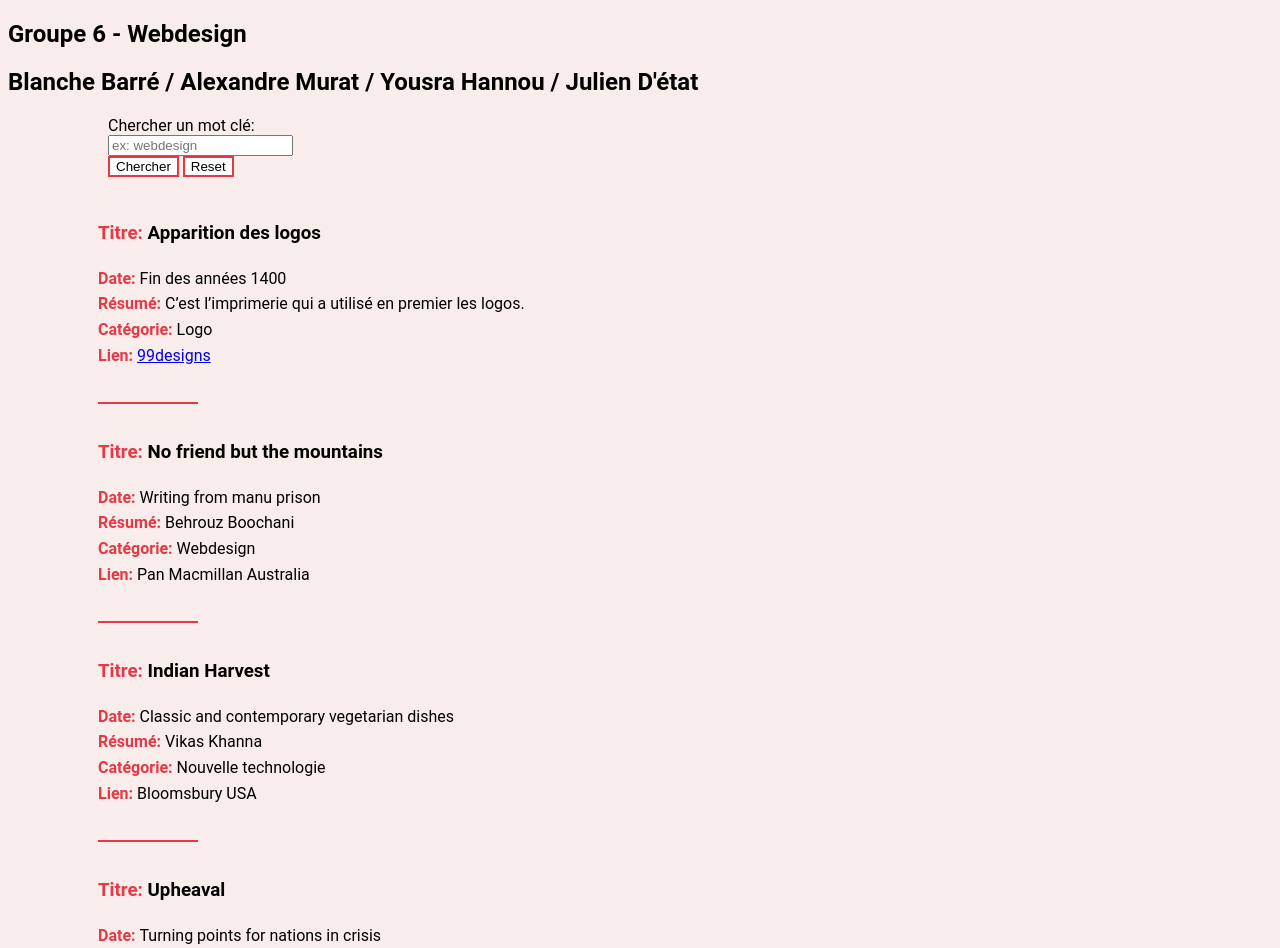
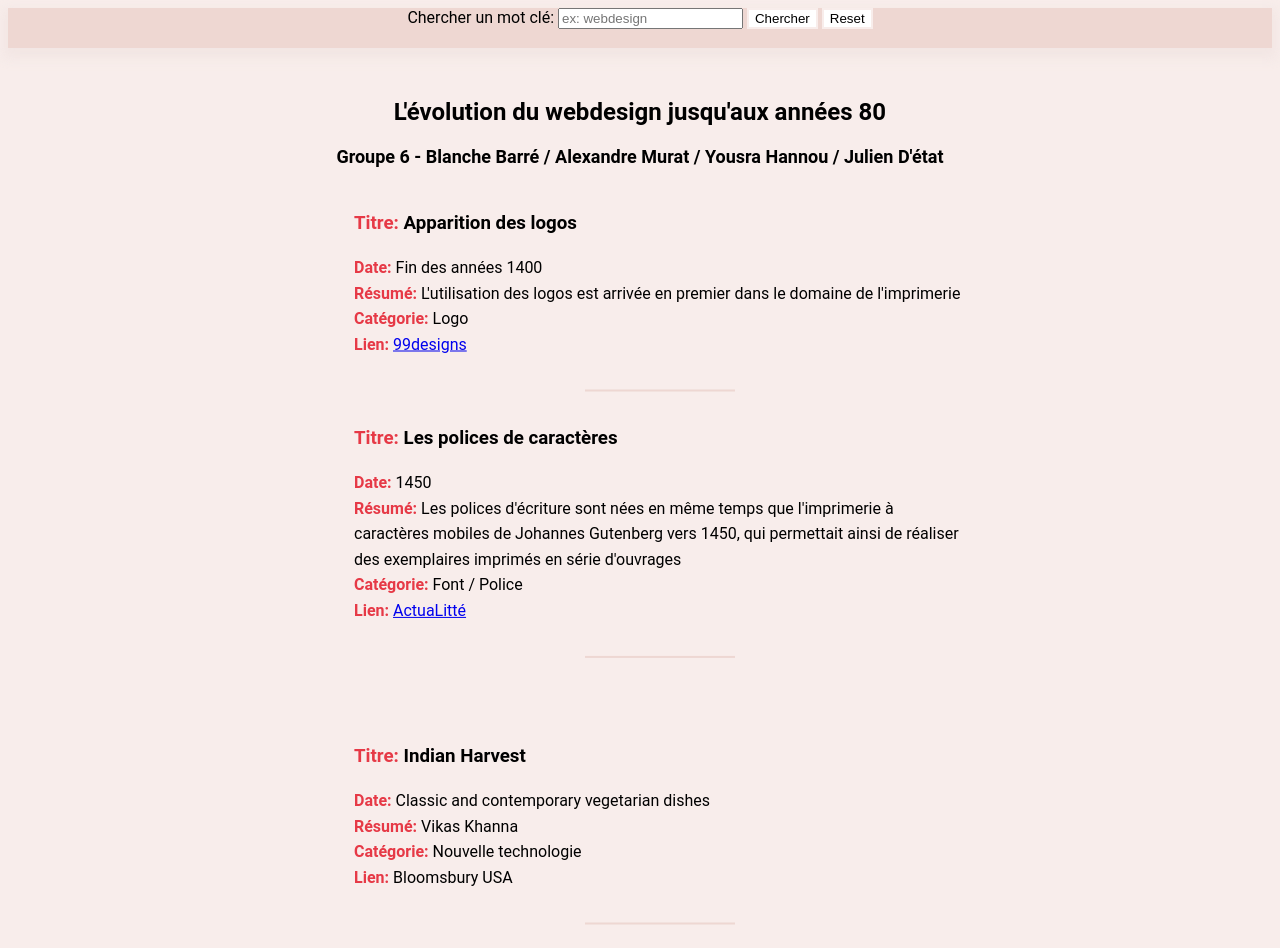
Before and after one commit to julien-detat/g6-culture-digitale, a plain HTML site: page index.html in a window 1280 px wide. Shown: the top 948 px of the page. Drawn offline with Linux system fonts and the light colour scheme.

Commit message:
Push des dernières modifications

```diff
--- a/index.html
+++ b/index.html
@@ -3,26 +3,27 @@
 <head>
   <meta charset="UTF-8">
   <meta name="viewport" content="width=device-width, initial-scale=1.0">
-  <title>chercher un mot</title>
+  <title>Le webdesign</title>
 
   <link rel="stylesheet" type="text/css" href="style.css">
+  <link rel="icon" type="image/png" href="https://kinsta.com/fr/wp-content/uploads/sites/4/2020/01/tendances-web-design.jpg" />
 
 </head>
 <body>
 
-  <section class="intro">
-  <div class="container">
-    <h1>Groupe 6 - Webdesign</h1>
-    <h2>Blanche Barré / Alexandre Murat / Yousra Hannou / Julien D'état</h2>
-  </div>
-</section>
-
-  <form id="recherche">
-    <label for="search">Chercher un mot clé:</label><br>
-    <input type="text" name="search" id="search" placeholder="ex: webdesign"><br>
+<form id="recherche">
+    <label for="search">Chercher un mot clé:</label>
+    <input type="text" name="search" id="search" placeholder="ex: webdesign">
     <button name="search_btn" id="chercher">Chercher</button>
     <button name="reset" type="reset" id="chercher">Reset</button>
   </form>
+
+  <section class="intro">
+  <div class="container">
+    <h1>L'évolution du webdesign jusqu'aux années 80</h1>
+    <h2>Groupe 6 - Blanche Barré / Alexandre Murat / Yousra Hannou / Julien D'état</h2>
+  </div>
+</section>
 
   <div id="app"></div>
 
--- a/script.js
+++ b/script.js
@@ -5,17 +5,17 @@
     {
       "Titre": "Apparition des logos",
       "Date":"Fin des années 1400",
-      "Résumé":"C’est l’imprimerie qui a utilisé en premier les logos.",
+      "Résumé":"L'utilisation des logos est arrivée en premier dans le domaine de l'imprimerie",
       "Catégorie":"Logo",
       //Lien a copier dedans
       "Lien":"<a href='https://99designs.fr/blog/histoire-design-genres-mouvements/histoire-design-graphique/#firstlogos'>99designs</a>"
     },
     {
-      "Titre": "No friend but the mountains",
-      "Date":"Writing from manu prison",
-      "Résumé":"Behrouz Boochani",
-      "Catégorie":"Webdesign",
-      "Lien":"Pan Macmillan Australia"
+      "Titre": "Les polices de caractères",
+      "Date":"1450",
+      "Résumé":"Les polices d'écriture sont nées en même temps que l'imprimerie à caractères mobiles de Johannes Gutenberg vers 1450, qui permettait ainsi de réaliser des exemplaires imprimés en série d'ouvrages",
+      "Catégorie":"Font / Police",
+      "Lien":"<a href='https://www.actualitte.com/article/monde-edition/la-premiere-police-d-ecriture-du-monde/65943#:~:text=Les%20polices%20d'%C3%A9criture%20sont,imprim%C3%A9s%20en%20s%C3%A9rie%20d'ouvrages.'>ActuaLitté</a>"
     },
     {
       "Titre": "Indian Harvest",
@@ -128,17 +128,17 @@
                     return token.trim() !== '';
                   });
    if(tokens.length) {
-    //  Create a regular expression of all the search terms
+    //  Créer une expression de recherche
     var searchTermRegex = new RegExp(tokens.join('|'), 'gim');
     var filteredList = dates.filter(function(date){
-      // Create a string of all object values
+      // Créer une chaine de caractere
       var dateString = '';
       for(var key in date) {
         if(date.hasOwnProperty(key) && date[key] !== '') {
           dateString += date[key].toString().toLowerCase().trim() + ' ';
         }
       }
-      // Return date objects where a match with the search regex if found
+
       return dateString.match(searchTermRegex);
     });
     // Rendu des résultats obtenus
--- a/style.css
+++ b/style.css
@@ -4,24 +4,41 @@
 
     }
 
+    h1 {
+      text-align: center;
+      clear: both;
+    }
+
     h2 {
-      font-family: ;
+      font-size: 18px;
+      text-align: center;
     }
 
     ul {
+      clear: both;
       text-align: left;
       list-style: none;
+      margin-top: 120px;
     }
 
     li {
+      clear: both;
       padding-top: 10px;
       line-height: 1.6rem;
       color: black;
-      margin-left: 50px;
+      margin-top: 30px;
+      margin-left: 50%;
+      transform: translate(-50%, -50%);
     }
 
     form {
-      margin-left: 100px;
+      float: left;
+      text-align: center;
+      width: 100%;
+      height: 40px;
+      background-color: #EED7D2;
+      box-shadow: 0px 6px 10px 5px rgba(240,228,226,0.75);
+      margin-bottom: 50px;
     }
 
     strong {
@@ -31,19 +48,18 @@
 
     hr {
         height: 2px;
-        background-color: #e63946;
-        width: 100px;
+        background-color: #EED7D2;
+        width: 150px;
         border: none;
-        margin-left: 0px;
+        margin-left: 50%;
+        transform: translate(-50%, -50%);
     }
 
     #chercher {
     background-color: white;
     color: black;
-    border: 2px solid #e63946;
+    border: 2px solid #f8edeb;
     }
-
-
 
     #chercher:hover {
         border: none;
```
